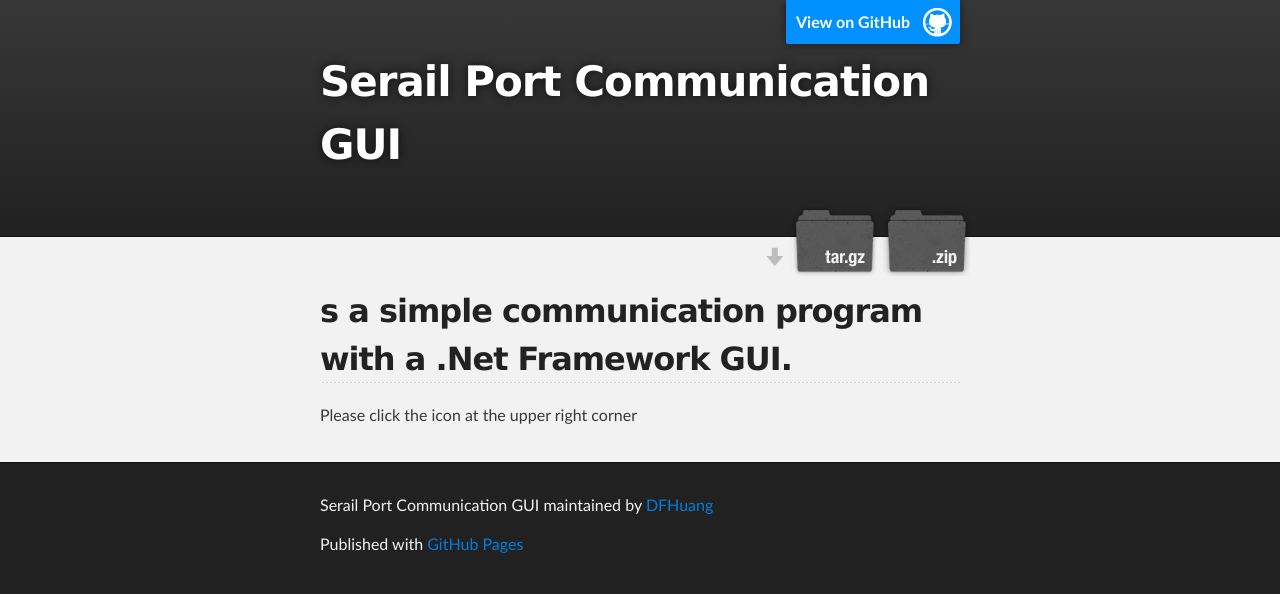
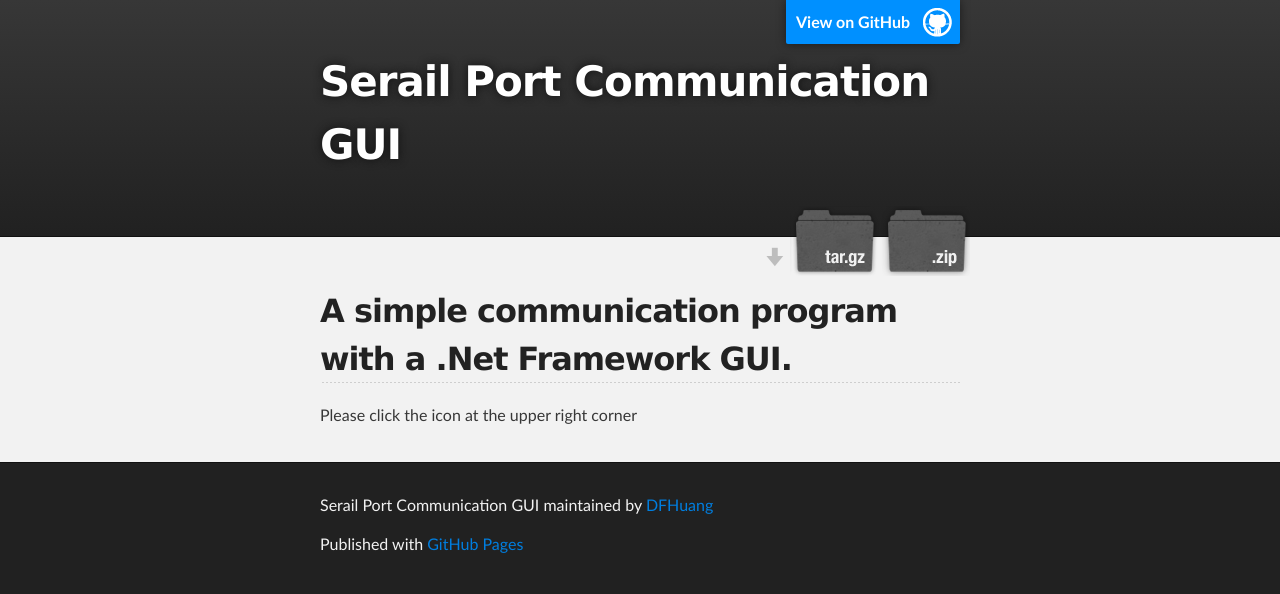
Before and after one commit to fboris/Serial-Port-Communication-GUI, a plain HTML site: page index.html in a window 1280 px wide. Drawn offline with Linux system fonts and the light colour scheme.

Commit message:
Update index.html

```diff
--- a/index.html
+++ b/index.html
@@ -4,7 +4,7 @@
   <head>
     <meta charset='utf-8' />
     <meta http-equiv="X-UA-Compatible" content="chrome=1" />
-    <meta name="description" content="Serail Port Communication GUI : " />
+    <meta name="description" content="Serial Port Communication GUI : " />
 
     <link rel="stylesheet" type="text/css" media="screen" href="stylesheets/stylesheet.css">
 
@@ -31,7 +31,7 @@
     <!-- MAIN CONTENT -->
     <div id="main_content_wrap" class="outer">
       <section id="main_content" class="inner">
-        <h2>s a simple communication program with a .Net Framework GUI.</h2>
+        <h2>A simple communication program with a .Net Framework GUI.</h2>
         <p>Please click the icon at the upper right corner </p>
       </section>
     </div>
```
